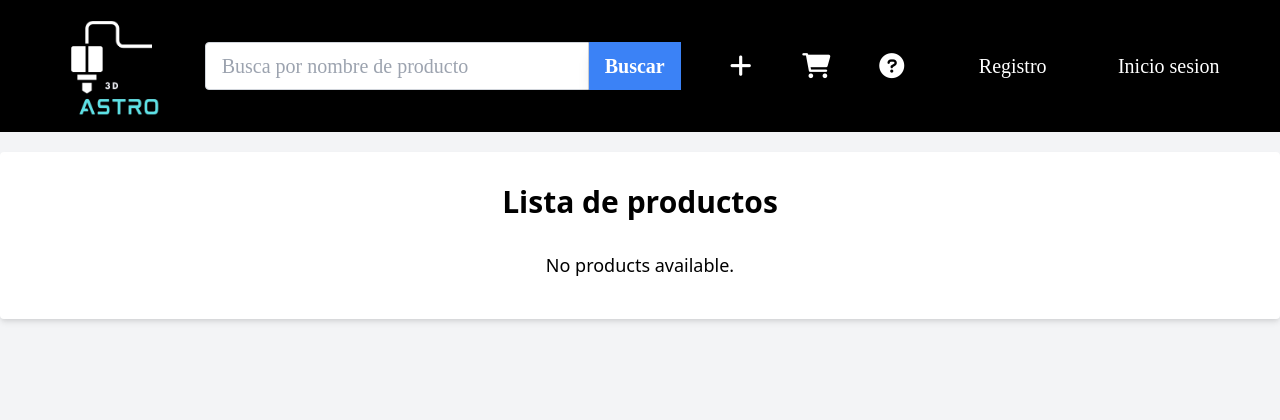
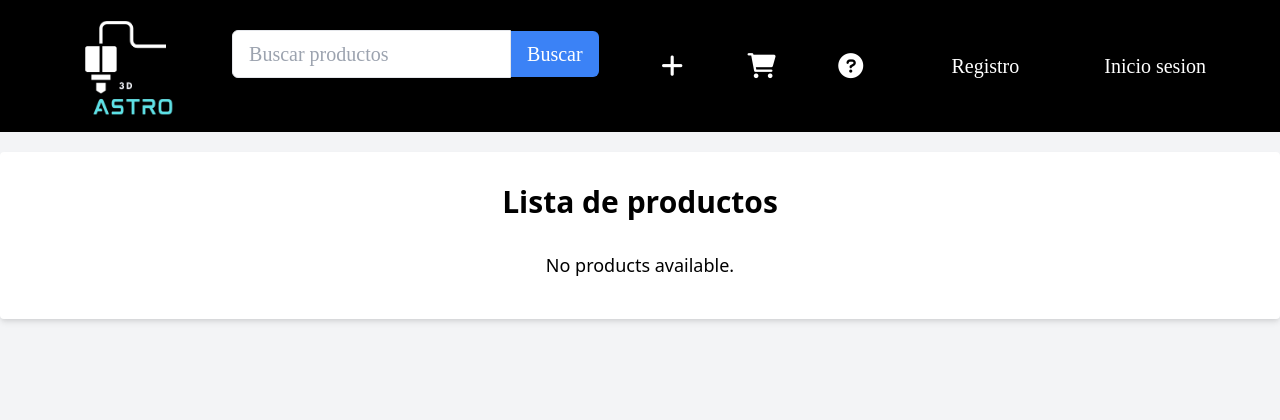
Before and after one commit to CatySalinas/ProyectoFrameAstro, a Django app: page / in a window 1280 px wide. Shown: the top 420 px of the page. Run offline with Django 5.2, Linux system fonts and the light colour scheme; data that the repository does not hold is empty; some libraries are stand-ins or nearby versions.

Commit message:
Se agregon el buscado funcional

```diff
--- /dev/null
+++ b/myapp/static/js/listado_productos.js
@@ -0,0 +1,16 @@
+$(document).ready(function() {
+    $('#search-form').on('submit', function(e) {
+        e.preventDefault();
+        var query = $('#search-input').val();
+
+        $.ajax({
+            url: '{% url "ajax_buscador" %}',
+            data: {
+                'buscar': query
+            },
+            success: function(data) {
+                $('#product-list').html(data);
+            }
+        });
+    });
+});
--- a/myapp/templates/buscador.html
+++ b/myapp/templates/buscador.html
@@ -1,14 +1,6 @@
-
-<div>
-    <form action="" method="get"></form>
-    <div class="flex">
-    <input type="text" id="searchInput"
-            name="buscar"
-            value="{{request.GET.buscar}}"
-            placeholder="Busca por nombre de producto"
-                class=" px-4 py-2 border border-gray-300 rounded-l focus:outline-none focus:border-blue-500 w-96">
-                <button class="bg-blue-500 hover:bg-blue-700 text-white font-bold py-2 px-4  shadow-lg focus:outline-none focus:ring-2 focus:ring-blue-500 focus:ring-opacity-50" type="submit">
-                    Buscar
-                </button>
-            </div>
-</div>
+<form method="GET" action="{% url 'buscador' %}" class="mb-6">
+    <div class="flex items-center">
+        <input type="text" name="buscar" placeholder="Buscar productos" class="w-full px-4 py-2 border rounded-l-md">
+        <button type="submit" class="bg-blue-500 text-white px-4 py-2 rounded-r-md">Buscar</button>
+    </div>
+</form>
--- a/myapp/templates/listado_productos.html
+++ b/myapp/templates/listado_productos.html
@@ -1,19 +1,26 @@
+{%load static%}
 <!DOCTYPE html>
 <html lang="en">
 <head>
     <meta charset="UTF-8">
     <meta name="viewport" content="width=device-width, initial-scale=1.0">
     <title>Product List</title>
-    <link rel="stylesheet" href="https://cdn.jsdelivr.net/npm/tailwindcss@2.2.19/dist/tailwind.min.css"></head>
+    <link rel="stylesheet" href="https://cdn.jsdelivr.net/npm/tailwindcss@2.2.19/dist/tailwind.min.css">
+    <script src="https://code.jquery.com/jquery-3.6.0.min.js"></script>
+</head>
 <body class="bg-gray-100 p-8">
     <div class="container mx-auto bg-white p-8 rounded shadow-md">
         <h2 class="text-3xl font-bold mb-6 text-center">Lista de productos</h2>
-            <!-- listado_productos.html -->
+
+        <!-- Search Form -->
+
+
+        <!-- Product List -->
         <div class="grid grid-cols-1 sm:grid-cols-2 md:grid-cols-3 lg:grid-cols-4 gap-6">
             {% for producto in productos %}
                 <div class="bg-white p-4 rounded-lg shadow-md">
                     {% if producto.image %}
-                <img src="{{ producto.image.url}}" alt="{{ producto.name }}" class="h-40 w-full object-cover rounded-md">
+                        <img src="{{ producto.image.url }}" alt="{{ producto.name }}" class="h-40 w-full object-cover rounded-md">
                     {% else %}
                         <div class="h-40 w-full bg-gray-200 flex items-center justify-center rounded-md">
                             No image
@@ -31,5 +38,6 @@
         </div>
 
     </div>
+    <script src="{% static 'js/listado_productos.js' %}"></script>
 </body>
 </html>
--- a/myapp/templates/navbar.html
+++ b/myapp/templates/navbar.html
@@ -14,7 +14,7 @@
 
         <img class="img_logo" src="{% static 'images/logoASTRO.png' %}" alt="Logo">
         <div class="flex items-center justify-between">
-            {%include 'buscador.html'%}
+            {%include 'buscador.html' %}
 
         </div>
         <a href="http://127.0.0.1:8000/nuevoDiseno/" class="new-desing">
--- /dev/null
+++ b/myapp/templates/search_products.html
@@ -0,0 +1,4 @@
+<form action="{% url 'search_products' %}" method="GET" class="flex items-center">
+    <input type="text" name="q" placeholder="Buscar por nombre de producto" class="px-4 py-2 border border-gray-300 rounded-l focus:outline-none focus:border-blue-500">
+    <button type="submit" class="bg-blue-500 hover:bg-blue-700 text-white font-bold py-2 px-4 rounded-r">Buscar</button>
+</form>
--- a/myapp/urls.py
+++ b/myapp/urls.py
@@ -7,9 +7,10 @@
 from .views import add_material
 from .views import add_product
 from . import views
+from .views import search_products
 
 urlpatterns = [
-    path('admin/', admin.site.urls),
+
     path('', views.home, name='home'),
     path('new-design/', views.newDesing, name='new-design'),
     path('carShop/', views.carShop, name='car-shop'),
@@ -32,16 +33,18 @@
     path('registro/', views.registro, name='registro'),
     path('cerrarSesion/', views.cerrarSesion, name='cerrar-sesion'),
     path('inicioSesion/', views.inicioSesion, name='inicio-sesion'),
-    path('articulo/',buscador),
+    path('lista_productos/',buscador),
     path('base/', views.base),
     path('registrarArticulo/', views.registrarArticulo),
     path('edicionArticulo/<nombre>', views.edicionArticulo),
     path('editarArticulo/', views.editarArticulo),
     path('eliminarArticulo/<nombre>', views.eliminarArticulo),
     path('add-material/', add_material, name='add_material'),
-
+     path('search/', search_products, name='search_products'),
     path('add-product/', add_product, name='add_product'),
 
+
+   path('buscar/', buscador, name='buscador'),
 ]
 if settings.DEBUG:
     urlpatterns += static(settings.MEDIA_URL, document_root=settings.MEDIA_ROOT)
--- a/myapp/views.py
+++ b/myapp/views.py
@@ -2,6 +2,7 @@
 from django.http import HttpResponse
 from . forms import UsuarioForm
 from django.db.models import Q
+from django.http import JsonResponse
 from .forms import ProductForm
 from django.shortcuts import render
 from django.contrib.auth.forms import UserCreationForm, AuthenticationForm
@@ -132,19 +133,26 @@
         form = UsuarioForm()
     return render(request, 'formulario.html', {'form': form})
 
+
 def buscador(request):
-    busqueda = request.POST.get('buscar')
-    articulo= Articulo.objects.all()
+    busqueda = request.GET.get('buscar', '')
     if busqueda:
-        articulo= Articulo.objects.filter(
-            Q(nombre__iconstains=busqueda)|
-            Q(categoria__iconstains=busqueda)|
-            Q(
-               material__iconstains=busqueda
-            )
+        productos = Product.objects.filter(
+            Q(name__icontains=busqueda)
         ).distinct()
-        return(render(request,'articulo.html',{articulo:articulo}))
+    else:
+        productos = Product.objects.all()
 
+    return render(request, 'home.html', {'productos': productos})
+
+def search_products(request):
+    query = request.GET.get('q')
+    if query:
+        products = Product.objects.filter(name__icontains=query)
+        products=Product.objects.filter(__icontains=query)
+    else:
+        products = Product.objects.all()
+    return render(request, 'search_results.html', {'products': products, 'query': query})
 
 
 
```
Also changed, not shown: myapp/templates/search_results.html (added, +14 -0 lines), myapp/templates/home.html (line endings or trailing spaces). Lines whose indentation alone changed are shown as unchanged.
